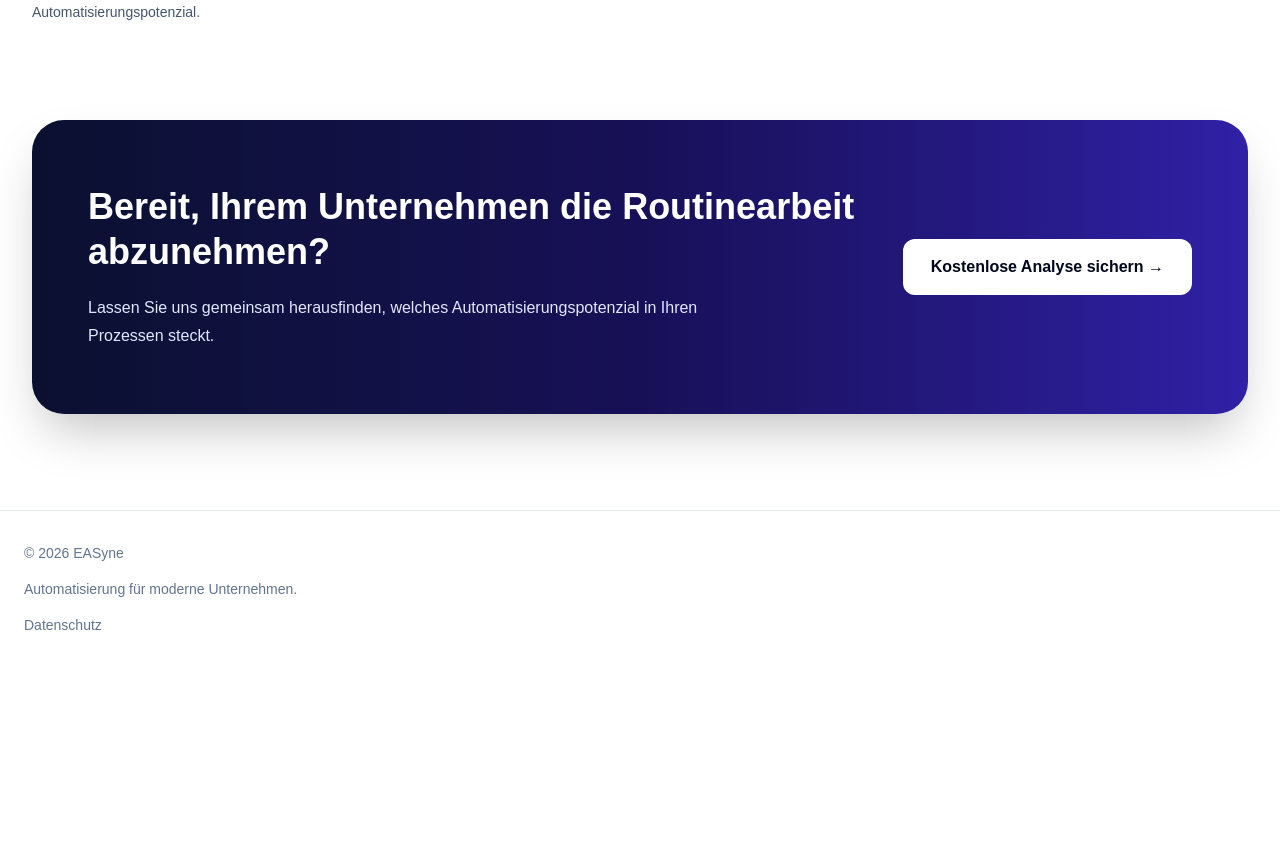
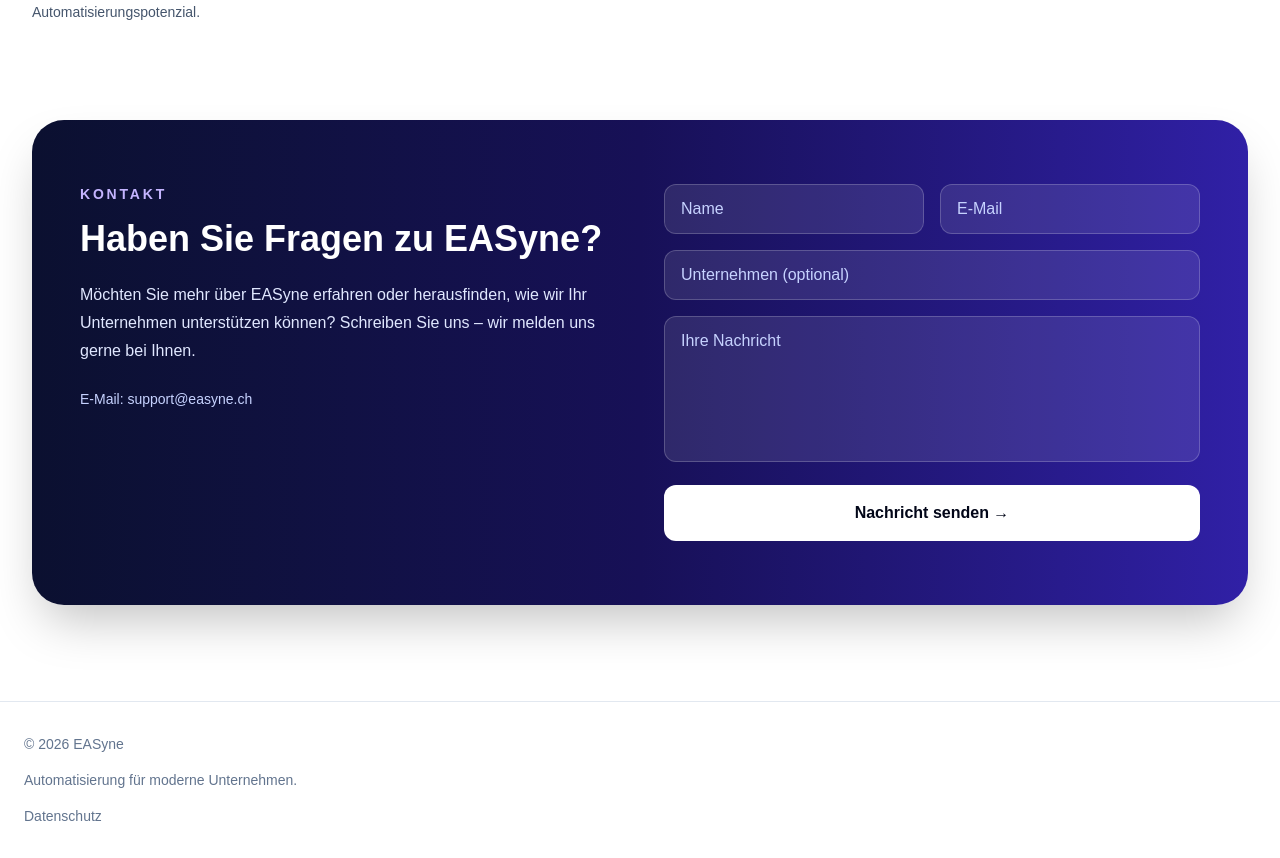
Before and after one commit to EASyne/easyne, a Next.js app: page / in a window 1280 px wide. Shown: the part 2820-3678 px from the top of the page. Before the commit the page ends 3487 px from the top, so only its background shows below. Built offline with nearby package versions, Linux system fonts and the light colour scheme.

Commit message:
Kontaktformular hinzufügen

```diff
--- /dev/null
+++ b/app/ContactForm.tsx
@@ -0,0 +1,100 @@
+"use client";
+
+import { FormEvent, useState } from "react";
+
+export default function ContactForm() {
+  const [loading, setLoading] = useState(false);
+  const [success, setSuccess] = useState(false);
+  const [error, setError] = useState("");
+
+  async function handleSubmit(event: FormEvent<HTMLFormElement>) {
+    event.preventDefault();
+
+    setLoading(true);
+    setSuccess(false);
+    setError("");
+
+    const form = event.currentTarget;
+    const formData = new FormData(form);
+
+    const response = await fetch("/api/contact", {
+      method: "POST",
+      headers: {
+        "Content-Type": "application/json",
+      },
+      body: JSON.stringify({
+        name: formData.get("name"),
+        email: formData.get("email"),
+        company: formData.get("company"),
+        message: formData.get("message"),
+      }),
+    });
+
+    if (!response.ok) {
+      setError("Nachricht konnte nicht gesendet werden. Bitte versuchen Sie es erneut.");
+      setLoading(false);
+      return;
+    }
+
+    form.reset();
+    setSuccess(true);
+    setLoading(false);
+  }
+
+  return (
+    <form onSubmit={handleSubmit} className="space-y-4">
+      <div className="grid gap-4 sm:grid-cols-2">
+        <input
+          type="text"
+          name="name"
+          placeholder="Name"
+          required
+          className="w-full rounded-xl border border-white/20 bg-white/10 px-4 py-3 text-white outline-none placeholder:text-indigo-200 focus:border-violet-300"
+        />
+
+        <input
+          type="email"
+          name="email"
+          placeholder="E-Mail"
+          required
+          className="w-full rounded-xl border border-white/20 bg-white/10 px-4 py-3 text-white outline-none placeholder:text-indigo-200 focus:border-violet-300"
+        />
+      </div>
+
+      <input
+        type="text"
+        name="company"
+        placeholder="Unternehmen (optional)"
+        className="w-full rounded-xl border border-white/20 bg-white/10 px-4 py-3 text-white outline-none placeholder:text-indigo-200 focus:border-violet-300"
+      />
+
+      <textarea
+        name="message"
+        placeholder="Ihre Nachricht"
+        required
+        rows={5}
+        className="w-full resize-none rounded-xl border border-white/20 bg-white/10 px-4 py-3 text-white outline-none placeholder:text-indigo-200 focus:border-violet-300"
+      />
+
+      <button
+        type="submit"
+        disabled={loading}
+        className="w-full rounded-xl bg-white px-7 py-4 font-semibold text-slate-950 transition hover:scale-[1.01] disabled:cursor-not-allowed disabled:opacity-60"
+      >
+        {loading ? "Wird gesendet..." : "Nachricht senden →"}
+      </button>
+
+      {success && (
+        <p className="text-sm font-medium text-green-300">
+          Vielen Dank! Ihre Nachricht wurde erfolgreich gesendet.
+        </p>
+      )}
+
+      {error && (
+        <p className="text-sm font-medium text-red-300">
+          {error}
+        </p>
+      )}
+    </form>
+  );
+}
--- /dev/null
+++ b/app/api/contact/route.ts
@@ -0,0 +1,51 @@
+import { Resend } from "resend";
+
+const resend = new Resend(process.env.RESEND_API_KEY);
+
+export async function POST(request: Request) {
+  try {
+    const { name, email, company, message } = await request.json();
+
+    if (!name || !email || !message) {
+      return Response.json(
+        { error: "Bitte füllen Sie alle Pflichtfelder aus." },
+        { status: 400 }
+      );
+    }
+
+    const { error } = await resend.emails.send({
+      from: "EASyne <support@easyne.ch>",
+      to: ["support@easyne.ch"],
+      replyTo: email,
+      subject: `Neue Kontaktanfrage von ${name}`,
+      text: `
+Neue Kontaktanfrage über easyne.ch
+
+Name: ${name}
+E-Mail: ${email}
+Unternehmen: ${company || "Nicht angegeben"}
+
+Nachricht:
+${message}
+      `.trim(),
+    });
+
+    if (error) {
+      console.error("Resend Fehler:", error);
+
+      return Response.json(
+        { error: "Nachricht konnte nicht gesendet werden." },
+        { status: 500 }
+      );
+    }
+
+    return Response.json({ success: true });
+  } catch (error) {
+    console.error("Kontaktformular Fehler:", error);
+
+    return Response.json(
+      { error: "Ein Fehler ist aufgetreten." },
+      { status: 500 }
+    );
+  }
+}
--- a/app/page.tsx
+++ b/app/page.tsx
@@ -1,7 +1,7 @@
 "use client";
 
 import { useEffect, useRef, useState } from "react";
-
+import ContactForm from "./ContactForm";
 export default function Home() {
   const [message, setMessage] = useState("");
 const [result, setResult] = useState<string | null>(null);
@@ -586,25 +586,29 @@
       </section>
 
       <section id="kontakt" className="px-6 pb-24 lg:px-8">
-        <div className="mx-auto max-w-7xl overflow-hidden rounded-[2rem] bg-gradient-to-r from-[#0b1030] via-[#171057] to-[#3020a6] px-8 py-12 text-white shadow-2xl md:px-14 md:py-16">
-          <div className="grid gap-10 lg:grid-cols-[1.3fr_auto] lg:items-center">
+  <div className="mx-auto max-w-7xl overflow-hidden rounded-[2rem] bg-gradient-to-r from-[#0b1030] via-[#171057] to-[#3020a6] px-8 py-12 text-white shadow-2xl md:px-12 md:py-16">
+    <div className="grid gap-12 lg:grid-cols-2 lg:items-start">
       <div>
-              <h2 className="max-w-3xl text-4xl font-bold leading-tight">
-                Bereit, Ihrem Unternehmen die Routinearbeit abzunehmen?
+        <p className="mb-3 text-sm font-semibold uppercase tracking-[0.2em] text-violet-300">
+          Kontakt
+        </p>
+
+        <h2 className="text-3xl font-bold leading-tight md:text-4xl">
+          Haben Sie Fragen zu EASyne?
         </h2>
 
-              <p className="mt-5 max-w-2xl leading-7 text-indigo-100">
-                Lassen Sie uns gemeinsam herausfinden, welches
-                Automatisierungspotenzial in Ihren Prozessen steckt.
+        <p className="mt-5 max-w-xl leading-7 text-indigo-100">
+          Möchten Sie mehr über EASyne erfahren oder herausfinden, wie wir Ihr
+          Unternehmen unterstützen können? Schreiben Sie uns – wir melden uns
+          gerne bei Ihnen.
+        </p>
+
+        <p className="mt-6 text-sm text-indigo-200">
+          E-Mail: support@easyne.ch
         </p>
       </div>
 
-            <a
-              href="mailto:ermal.easyne@outlook.com"
-              className="rounded-xl bg-white px-7 py-4 text-center font-semibold text-slate-950 transition hover:scale-[1.02]"
-            >
-              Kostenlose Analyse sichern →
-            </a>
+      <ContactForm />
     </div>
   </div>
 </section>
```
Lines whose indentation alone changed are shown as unchanged.
